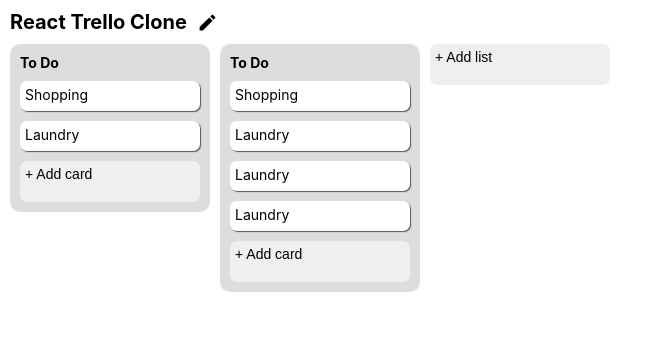
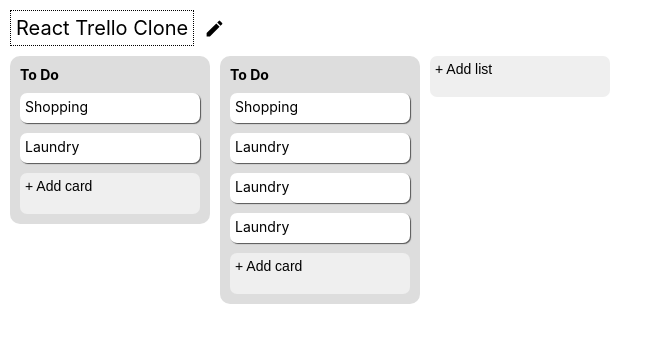
Before and after one commit to WillHoward95/react-trello-clone-2, a React (Create React App) app: page / in a window 1280 px wide. Shown: the top 342 px of the page, without its empty margins (0-663 px from the left). Built offline with nearby package versions, Linux system fonts and the light colour scheme.

Commit message:
improved the title, need to figure out autofocus though

```diff
--- a/src/App.css
+++ b/src/App.css
@@ -78,22 +78,24 @@
   display: flex;
   margin: 10px 0px 0px 10px;
   align-items: center;
+  font-size: 20px;
+  margin-right: 10px;
 }
 
 .boardTitle {
   font-size: 20px;
   margin-right: 10px;
+  padding: 5px;
+  border: 1px dotted black;
 }
 
 .boardTitleInput {
   font-size: 20px;
-  font-weight: bold;
-  margin: 10px 0px 0px 10px;
+  margin-right: 10px;
   resize: none;
   overflow: hidden;
   outline: none;
-  border: none;
-  border-radius: 7px;
-  height: 23px;
-  width: 150px;
+  border: 1px solid black;
+
+  padding: 5px;
 }
--- a/src/components/NavBar_Components/BoardTitle.jsx
+++ b/src/components/NavBar_Components/BoardTitle.jsx
@@ -14,8 +14,9 @@
 
   if (boardTitleBoolean) {
     return (
-      <div className="boardTitle">
-        <textarea
+      <div className="boardTitleContainer">
+        <p
+          contentEditable="true"
           className="boardTitleInput"
           autoFocus
           onInput={(e) => {
@@ -26,7 +27,7 @@
           }}
         >
           {boardTitle}
-        </textarea>
+        </p>
         <EditIcon
           onClick={() => {
             dispatch(setBoardTitleBoolean());
@@ -38,7 +39,14 @@
 
   return (
     <div className="boardTitleContainer">
-      <h1 className="boardTitle">{boardTitle}</h1>
+      <p
+        className="boardTitle"
+        onClick={() => {
+          dispatch(setBoardTitleBoolean());
+        }}
+      >
+        {boardTitle}
+      </p>
       <EditIcon
         onClick={() => {
           dispatch(setBoardTitleBoolean());
--- a/src/features/TrelloBoard/trelloBoardSlice.js
+++ b/src/features/TrelloBoard/trelloBoardSlice.js
@@ -81,7 +81,7 @@
         const card = listStart.cards.splice(droppableIndexStart, 1);
 
         const listEnd = state.board.find(
-          (list) => Number(droppableIdEnd) == list.listId
+          (list) => Number(droppableIdEnd) === list.listId
         );
 
         listEnd.cards.splice(droppableIndexEnd, 0, ...card);
```
